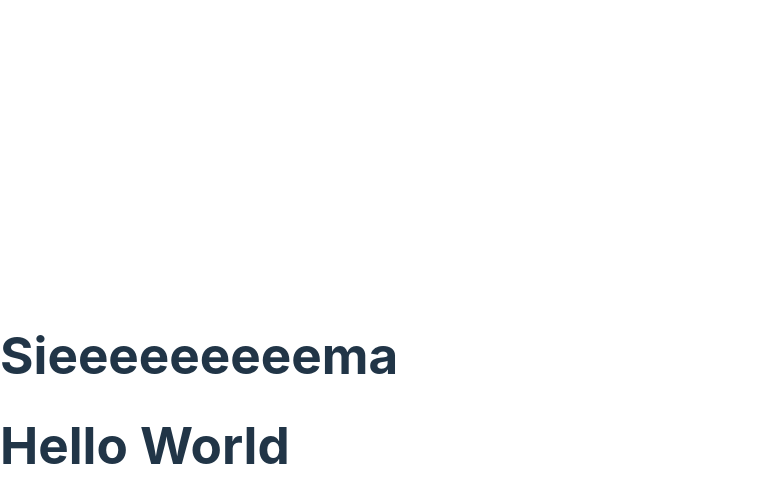
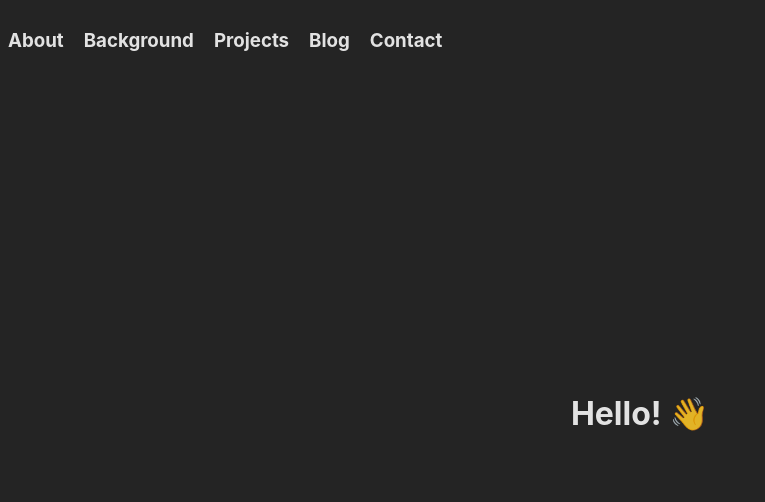
Before and after one commit to MattG-bci/Personal-Website, a React (Vite) app: page / in a window 1280 px wide. Shown: the top 502 px of the page, without its empty margins (0-765 px from the left). Built offline with nearby package versions, Linux system fonts and the light colour scheme.

Commit message:
Added navbar template and welcome page

```diff
--- a/index.html
+++ b/index.html
@@ -4,7 +4,7 @@
     <meta charset="UTF-8" />
     <link rel="icon" type="image/svg+xml" href="/vite.svg" />
     <meta name="viewport" content="width=device-width, initial-scale=1.0" />
-    <title>Vite + React + TS</title>
+    <title>My Website</title>
   </head>
   <body>
     <div id="root"></div>
--- a/package.json
+++ b/package.json
@@ -9,8 +9,12 @@
     "preview": "vite preview"
   },
   "dependencies": {
+    "@formkit/auto-animate": "^0.8.1",
     "react": "^18.2.0",
-    "react-dom": "^18.2.0"
+    "react-dom": "^18.2.0",
+    "react-router-dom": "^6.22.0",
+    "react-scroll-to-bottom": "^4.2.0",
+    "styled-components": "^6.1.8"
   },
   "devDependencies": {
     "@types/react": "^18.0.27",
--- a/src/App.tsx
+++ b/src/App.tsx
@@ -1,14 +1,32 @@
-import EntryDiv from "./components/content";
+import React from "react";
 import Message from "./components/Message";
+import NavBar from "./components/Navbar";
+import styled from "styled-components";
+import ScrollToBottom from 'react-scroll-to-bottom';
+import "./styles.css";
+
+
+const NextPage = styled.div`
+  margin-top: 200vh; /* Ensure this content appears below the viewport */
+`;
 
 function App() {
   return (
-    <div>
-      <EntryDiv />
-      <Message />
-    </div>
+    <>
+      <ScrollToBottom>
+        <div className="nav">
+          <div><h3>About</h3></div>
+          <div><h3>Background</h3></div>
+          <div><h3>Projects</h3></div>
+          <div><h3>Blog</h3></div>
+          <div><h3>Contact</h3></div>
+        </div>
+        <div className="container">
+          <Message />
+        </div>
+      </ScrollToBottom>
+    </>
   );
 };
 
-
 export default App;
--- a/src/components/Message.tsx
+++ b/src/components/Message.tsx
@@ -1,7 +1,40 @@
+import React, { useState } from 'react';
+import styled, { keyframes } from "styled-components";
 
-function Message() {
-    return <h1>Hello World</h1>;
-};
+export default function TextAnimation() {
+    const [isFirstAnimationFinished, setIsFirstAnimationFinished] = useState(false);
+
+    const handleAnimationEnd = () => {
+    setIsFirstAnimationFinished(true);
+    };
+
+    return (
+        <div>
+        <Greetings onAnimationEnd={handleAnimationEnd} />
+        {isFirstAnimationFinished && <Introduction />}
+      </div>)
+}
+
+const animation = keyframes`
+    0% { opacity: 0; }
+    25% { opacity: 0.25; }
+    50% { opacity: 0.50; }
+    75% { opacity: 0.75; }
+    100% { opacity: 1; }
+`;
+
+const Wrapper = styled.span`
+    opacity: 0;
+    animation-name: ${animation};
+    animation-duration: 1s;
+    animation-fill-mode: forwards;
+`;
 
 
-export default Message;
+const Greetings = ( {onAnimationEnd} ) => (
+    <Wrapper onAnimationEnd={onAnimationEnd}><h1>Hello! 👋</h1></Wrapper>
+)
+
+const Introduction = () => (
+    <Wrapper><h1>My name is Matt and I'm a data scientist.</h1></Wrapper>
+);
--- /dev/null
+++ b/src/components/Navbar.tsx
@@ -0,0 +1,25 @@
+import React from "react";
+import styled from "styled-components";
+import { Link as LinkR } from "react-router-dom";
+
+const NavBar = () => {
+    return (
+        <>
+            <Nav>
+                <NavBarContainer>
+                    <NavLogo to="/">Navbar</NavLogo>
+                </NavBarContainer>
+            </Nav>
+        </>
+    )
+};
+
+const Nav = styled.nav``;
+
+const NavBarContainer = styled.div``;
+
+const NavLogo = styled(LinkR)`
+    color: #fff;
+`;
+
+export default NavBar;
--- a/src/components/content.tsx
+++ /dev/null
@@ -1,10 +0,0 @@
-const EntryDiv: React.FC = () => {
-    return (
-        <div>
-            <h1>Sieeeeeeeeema</h1>
-        </div>
-    );
-};
-
-
-export default EntryDiv
--- a/src/index.css
+++ b/src/index.css
@@ -13,57 +13,3 @@
   -moz-osx-font-smoothing: grayscale;
   -webkit-text-size-adjust: 100%;
 }
-
-a {
-  font-weight: 500;
-  color: #646cff;
-  text-decoration: inherit;
-}
-a:hover {
-  color: #535bf2;
-}
-
-body {
-  margin: 0;
-  display: flex;
-  place-items: center;
-  min-width: 320px;
-  min-height: 100vh;
-}
-
-h1 {
-  font-size: 3.2em;
-  line-height: 1.1;
-}
-
-button {
-  border-radius: 8px;
-  border: 1px solid transparent;
-  padding: 0.6em 1.2em;
-  font-size: 1em;
-  font-weight: 500;
-  font-family: inherit;
-  background-color: #1a1a1a;
-  cursor: pointer;
-  transition: border-color 0.25s;
-}
-button:hover {
-  border-color: #646cff;
-}
-button:focus,
-button:focus-visible {
-  outline: 4px auto -webkit-focus-ring-color;
-}
-
-@media (prefers-color-scheme: light) {
-  :root {
-    color: #213547;
-    background-color: #ffffff;
-  }
-  a:hover {
-    color: #747bff;
-  }
-  button {
-    background-color: #f9f9f9;
-  }
-}
--- /dev/null
+++ b/src/styles.css
@@ -0,0 +1,46 @@
+.container {
+    display: flex;
+    justify-content: center;
+    align-items: center;
+    text-align: center;
+    padding: 20px;
+    height: 80vh;
+  }
+
+  .leftDiv {
+    position: absolute;
+    padding: 10px;
+    border: 1px solid #242424;
+
+  }
+
+
+  .rightDiv {
+    margin-top: 200px;
+    position: absolute;
+    padding: 10px;
+    border: 1px solid #242424;
+
+  }
+
+  .box {
+    width: 200px;
+    height: 100px;
+    background-color: lightblue;
+    margin-top: 20px;
+    opacity: 0;
+    transition: opacity 0.5s ease; /* Animating opacity */
+  }
+
+  .box.appear {
+    opacity: 1;
+  }
+
+
+  .nav {
+    display: flex;
+  }
+
+  .nav div {
+    margin-right: 20px; /* Adjust spacing between text items */
+  }
```
Also changed, not shown: 1 other file (tests, documents, lock files or other folders).
